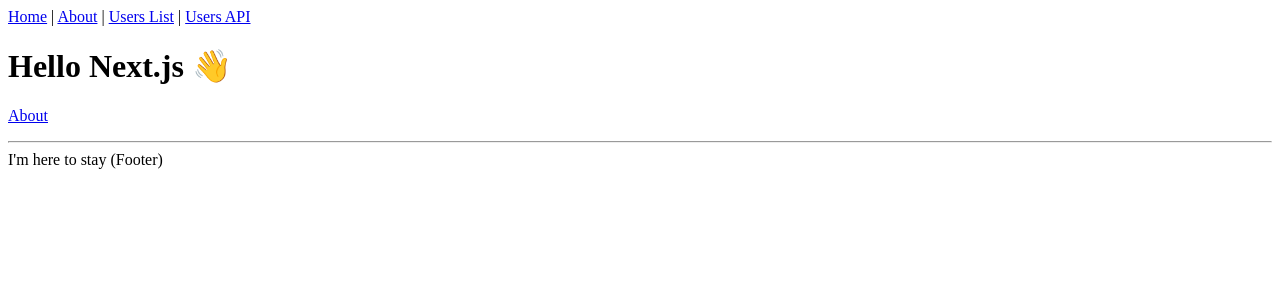
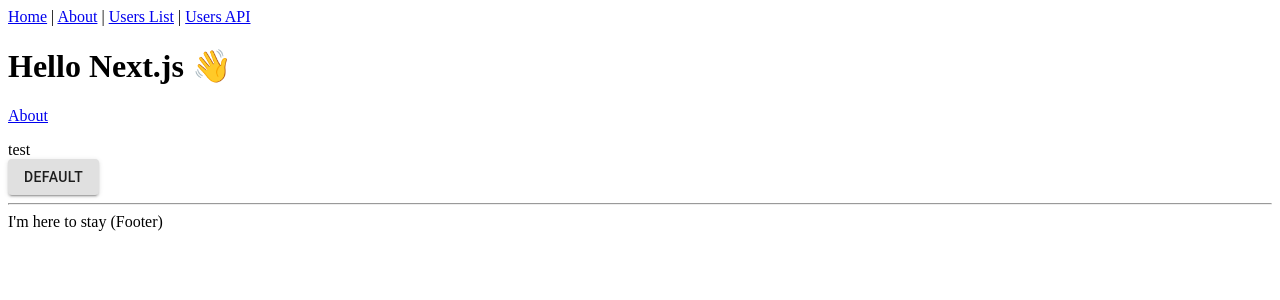
Before and after one commit to mm0202-template/next-js, a Next.js app: page / in a window 1280 px wide. Shown: the top 300 px of the page. Built offline with nearby package versions, Linux system fonts and the light colour scheme.

Commit message:
SB-297 material-ui導入

```diff
--- a/package.json
+++ b/package.json
@@ -20,6 +20,7 @@
     }
   },
   "dependencies": {
+    "@material-ui/core": "^4.10.0",
     "next": "latest",
     "react": "^16.12.0",
     "react-dom": "^16.12.0"
--- a/packages/components/Sample/Sample.tsx
+++ b/packages/components/Sample/Sample.tsx
@@ -1,9 +1,15 @@
 import React from 'react'
+import { Button } from '@material-ui/core'
 
 type Props = {
   children: React.ReactElement | string
 }
 
 export default function Sample(props: Props): React.ReactElement {
-  return <div>{props.children}</div>
+  return (
+    <div>
+      <div>{props.children}</div>
+      <Button variant="contained">Default</Button>
+    </div>
+  )
 }
--- a/pages/index.tsx
+++ b/pages/index.tsx
@@ -1,6 +1,7 @@
 import Link from 'next/link'
 import Layout from '../components/Layout'
 import React from 'react'
+import Sample from '~/packages/components/Sample/Sample'
 
 const IndexPage = (): React.ReactElement => (
   <Layout title="Home | Next.js + TypeScript Example">
@@ -10,6 +11,7 @@
         <a>About</a>
       </Link>
     </p>
+    <Sample>test</Sample>
   </Layout>
 )
 
```
Also changed, not shown: 2 other files (tests, documents, lock files or other folders).
